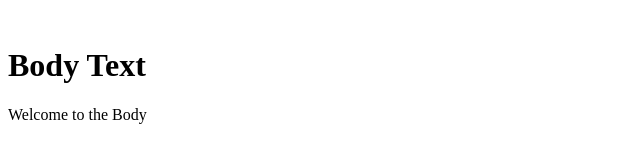
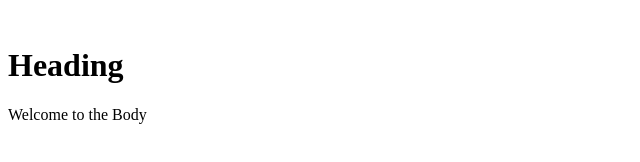
Before and after one commit to Riice/HRremote, a plain HTML site: page index.html in a window 1280 px wide. Shown: the whole page, without its empty margins (0-640 px from the left). Drawn offline with Linux system fonts and the light colour scheme.

Commit message:
Set Heading in Index

```diff
--- a/index.html
+++ b/index.html
@@ -3,6 +3,6 @@
 </head>
 <body>
 	<br>
-	<h1>Body Text</h1>
+	<h1>Heading</h1>
     <p>Welcome to the Body</p>
 </body>
```
